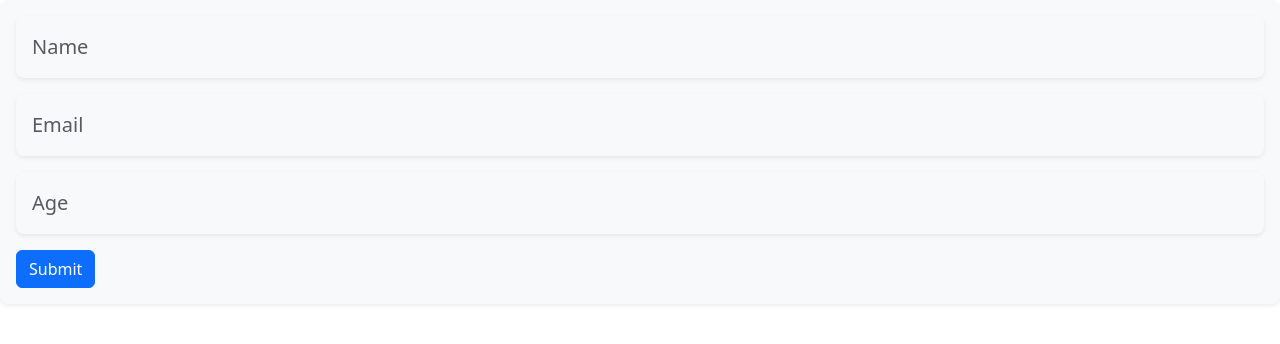
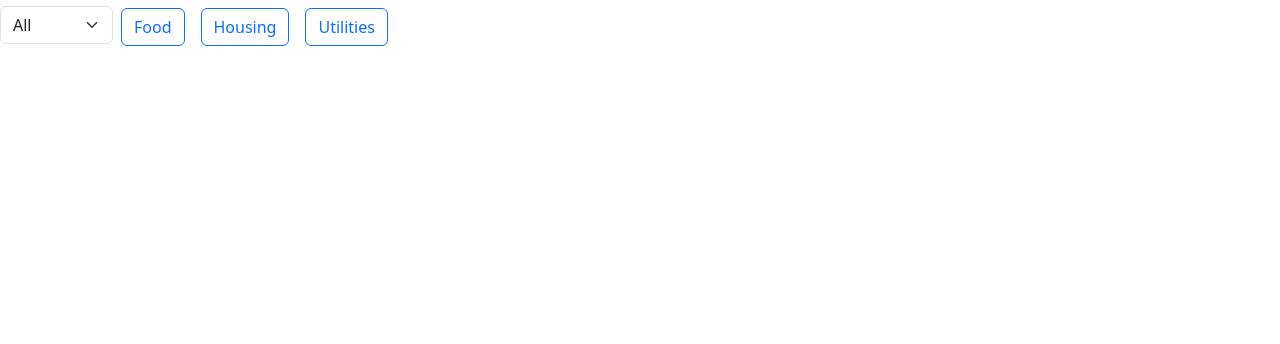
Before and after one commit to Shafi-Yaftali01/game-hub, a React (Vite) app: page / in a window 1280 px wide. Shown: the top 344 px of the page. Built offline with nearby package versions, Linux system fonts and the light colour scheme.

Commit message:
feat: created resuable forms

```diff
--- a/src/App.tsx
+++ b/src/App.tsx
@@ -1,9 +1,43 @@
-import Form from "./components/Form";
-
+import { useEffect, useState } from "react";
+import ExpenseList from "./expense-tracker/components/ExpenseList";
+import ExpenseFilter from "./expense-tracker/components/ExpenseFilter";
+export interface Expense {
+  id: number;
+  description: string;
+  amount: number;
+  category: string;
+}
 const App = () => {
+  const [expenses, setExpenses] = useState<Expense[]>([
+    { id: 1, description: "Groceries", amount: 100, category: "Food" },
+    { id: 2, description: "Rent", amount: 1000, category: "Housing" },
+    { id: 3, description: "Utilities", amount: 100, category: "Utilities" },
+  ]);
+  const [selectedCategory, setSelectedCategory] = useState<string>("");
+  const handleDelete = (id: number) => {
+    setExpenses(expenses.filter((expense: Expense) => expense.id !== id));
+  };
+  // filter component should be above the list component to show all the data in the table if no category is selected for the first time and it shouldn't be disappear when not category is selected
+  useEffect(() => {
+    if (selectedCategory === "") {
+        setTimeout(() => {
+          setSelectedCategory("All Categories");
+        }, 1000);
+    }
+  }, [selectedCategory]);
   return (
     <div>
-      <Form />
+      <ExpenseFilter
+        selectedCategory={selectedCategory}
+        setSelectedCategory={setSelectedCategory}
+        expenses={expenses}
+      />
+      <ExpenseList
+        expenses={expenses}
+        onDelete={handleDelete}
+        loading={false}
+        selectedCategory={selectedCategory}
+      />
     </div>
   );
 };
--- /dev/null
+++ b/src/expense-tracker/components/ExpenseFilter.tsx
@@ -0,0 +1,50 @@
+import { useMemo } from "react";
+import type { Expense } from "../../App";
+const ExpenseFilter = ({
+  selectedCategory,
+  setSelectedCategory,
+  expenses,
+}: {
+  selectedCategory: string;
+  setSelectedCategory: (category: string) => void;
+  expenses: Expense[];
+}) => {
+  // show all the data in the table if no category is selected for the first time and it shouldn't be disappear when not category is selected
+  const categories = useMemo(
+    () => expenses.map((expense: Expense) => expense.category),
+    [expenses]
+  );
+  return (
+    <div className="mb-3">
+      <label htmlFor="category" className="form-label">
+        <select
+          className="form-select"
+          id="category"
+          value={selectedCategory}
+          onChange={(event) =>
+            setSelectedCategory(event.target.value as string)
+          }
+        >
+          <option value="">All</option>
+          {categories.map((category: string) => (
+            <option key={category} value={category}>
+              {category}
+            </option>
+          ))}
+        </select>
+      </label>
+      {categories.map((category: string) => (
+        <button
+          className={`btn btn-outline-primary m-2 ${
+            selectedCategory === category ? "active" : ""
+          }`}
+          key={category}
+          onClick={() => setSelectedCategory(category)}
+        >
+          {category}
+        </button>
+      ))}
+    </div>
+  );
+};
+export { ExpenseFilter as default };
--- /dev/null
+++ b/src/expense-tracker/components/ExpenseList.tsx
@@ -0,0 +1,43 @@
+import type { Expense } from "../../App";
+
+const ExpenseList = ({
+  expenses,
+  onDelete,
+  loading,
+  selectedCategory,
+}: {
+  expenses: Expense[];
+  onDelete: (id: number) => void;
+  loading: boolean;
+  selectedCategory: string;
+}) => {
+  if (expenses.length === 0) {
+    return <p>No expenses found</p>;
+  }
+  if (loading) {
+    return <p>Loading...</p>;
+  }
+  const filteredExpenses = expenses.filter((expense: Expense) => selectedCategory === "" ? true : expense.category === selectedCategory);
+  return (
+    <table className="table table-bordered">
+      <tbody>
+        {filteredExpenses.map((expense: Expense) => (
+          <tr key={expense.id}>
+            <td>{expense.description}</td>
+            <td>{expense.amount}</td>
+            <td>{expense.category}</td>
+            <td>
+              <button
+                className="btn btn-danger"
+                onClick={() => onDelete(expense.id)}
+              >
+                Delete
+              </button>
+            </td>
+          </tr>
+        ))}
+      </tbody>
+    </table>
+  );
+};
+export { ExpenseList as default };
```
